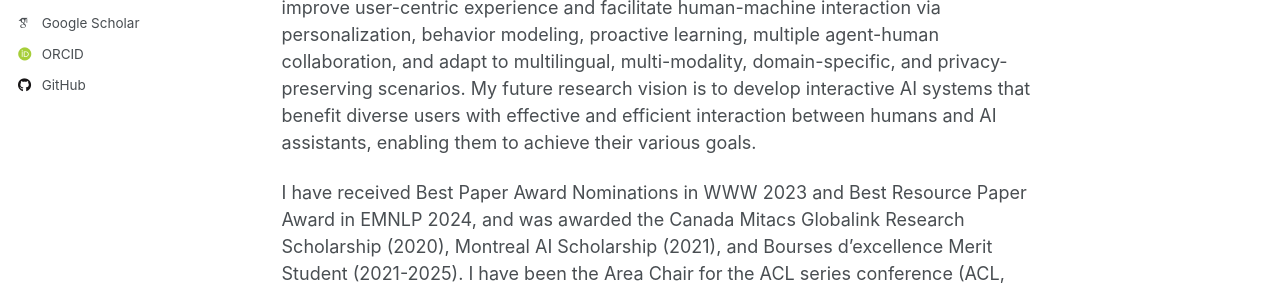
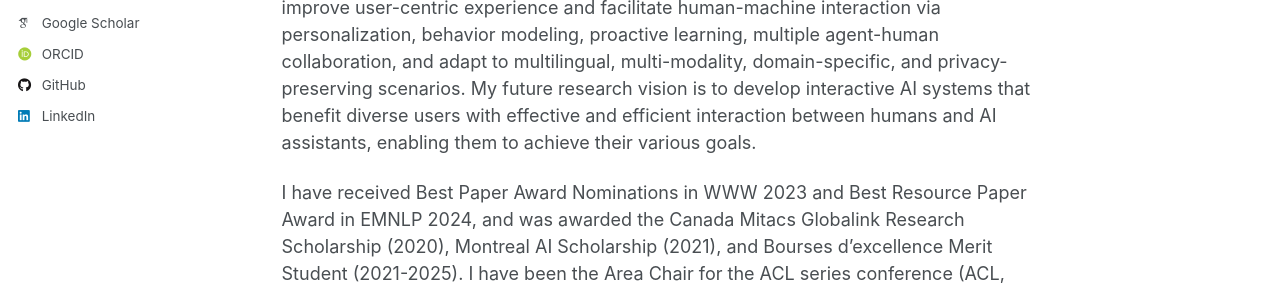
Before and after one commit to fengranMark/fengranMark.github.io, a Jekyll site: the page built from _pages/about.md, in a window 1280 px wide. Shown: the part 491-782 px from the top of the page. Built offline with Jekyll 4.4.1, drawn with Linux system fonts in a browser that asks for light colours; some web fonts are replaced; a script that is not in the unit is left out.

Commit message:
Update _config.yml

```diff
--- a/_config.yml
+++ b/_config.yml
@@ -56,7 +56,7 @@ author:
   keybase          : # Username
   instagram        : # Username
   lastfm           : # Username
-  linkedin         : # fengran-mo-7bb771185
+  linkedin         : "fengran-mo-7bb771185"
   mastodon         : # URL
   medium           : # URL
   pinterest        : # Username
```
